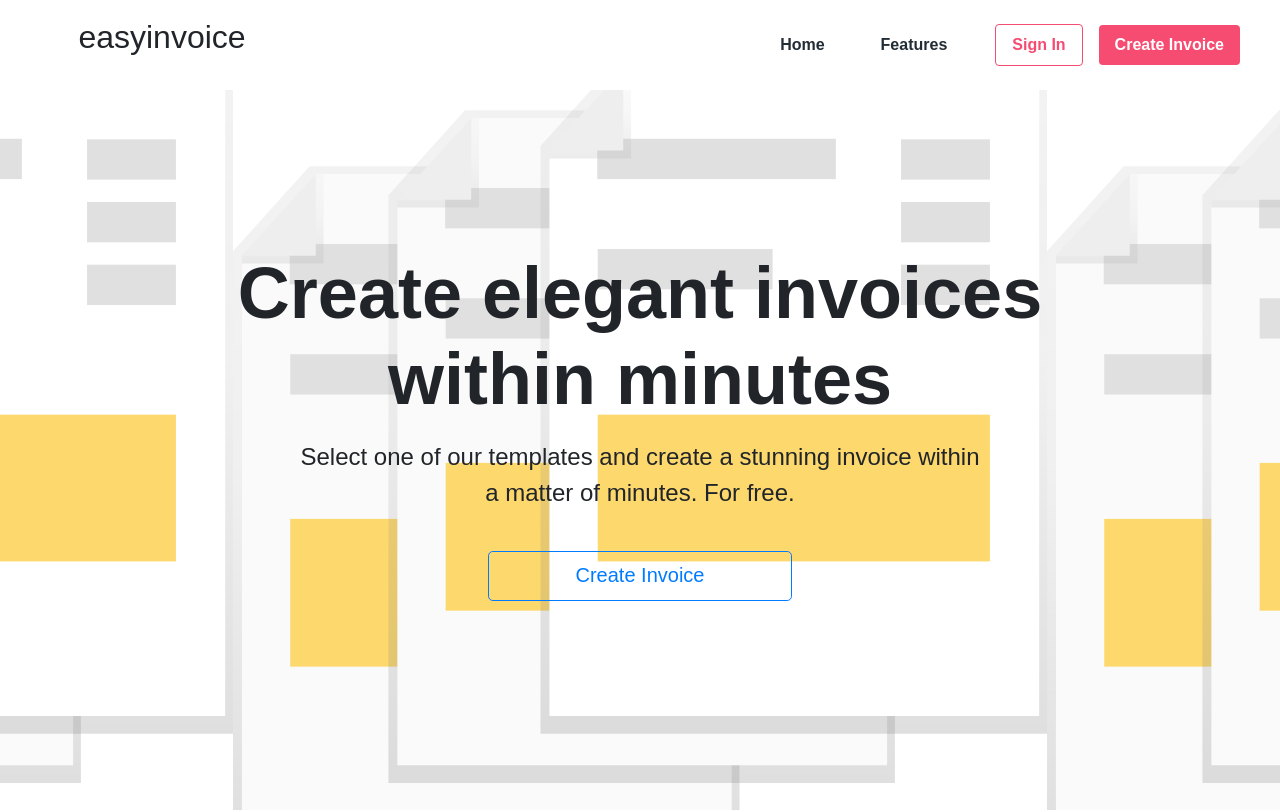
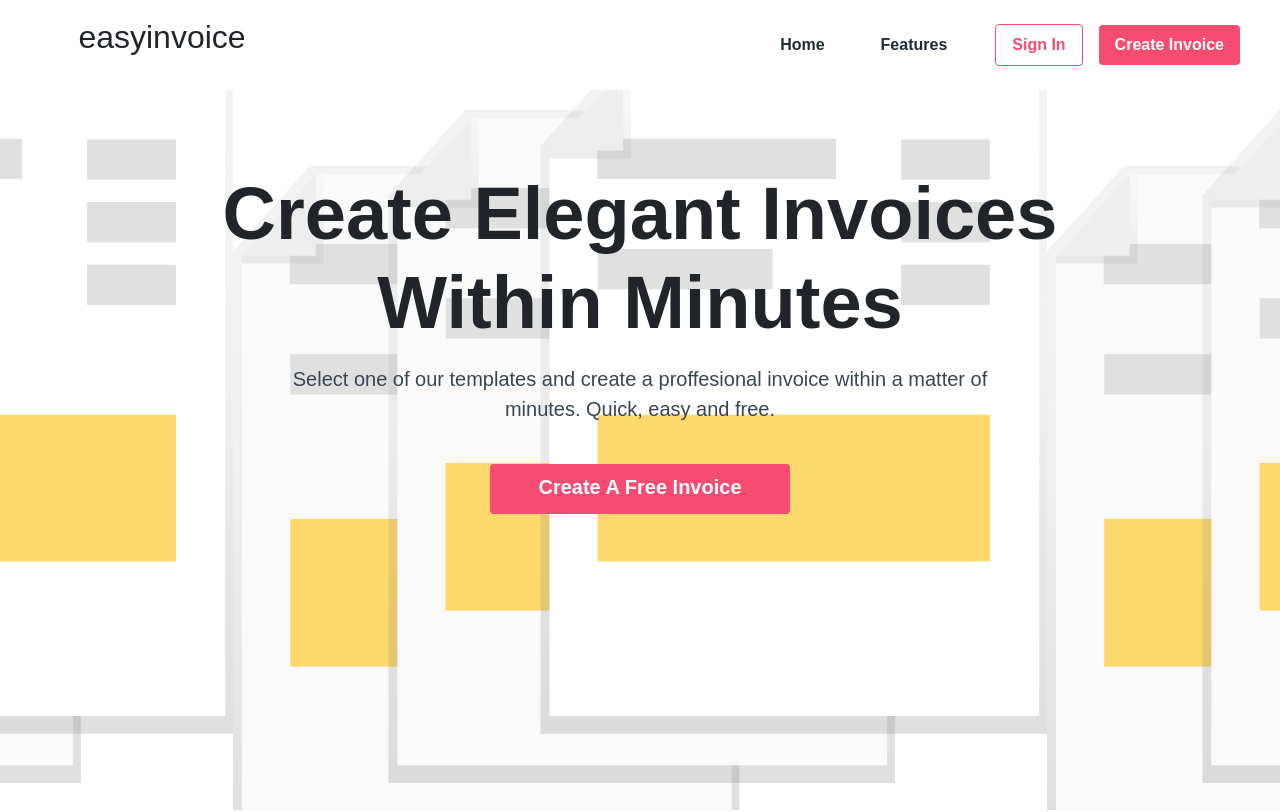
Before and after one commit to juliusvdw/custom-invoice-generator, a React (Create React App) app in the folder client/: page / in a window 1280 px wide. Shown: the top 812 px of the page. Built offline with nearby package versions, Linux system fonts and the light colour scheme.

Commit message:
Modified heading + subtext copy and style

```diff
--- a/client/src/components/pages/HomePage.js
+++ b/client/src/components/pages/HomePage.js
@@ -13,19 +13,18 @@ const HomePage = () => {
         <div className="container " style={{ height: "90vh" }}>
           <div className=" text-center " id="main-left">
             <div className="container-fluid h-100" style={containerStyle}>
-              <h2 className="heading" style={headingStyle}>
-                <strong> Create elegant invoices within minutes </strong>
-              </h2>
+              <h1 className="heading" style={headingStyle}>
+                Create Elegant Invoices Within Minutes              </h1>
               <p style={pStyle} className="mt-3 mx-auto">
-                Select one of our templates and create a stunning invoice within
-                a matter of minutes. For free.
+                Select one of our templates and create a proffesional invoice within
+                a matter of minutes. Quick, easy and free.
               </p>
               <Link to="templates-section" smooth={true} duration={800}>
                 <btn
-                  className="btn btn-outline-primary  btn-lg mt-4  "
+                  className="btn btn-primary  btn-lg mt-4  btn-custom"
                   style={btnStyle}
                 >
-                  Create Invoice
+                  <strong>Create A Free Invoice</strong>
                 </btn>
               </Link>
             </div>
@@ -69,23 +68,26 @@ const imageStyle = {
 };
 
 const headingStyle = {
-  fontSize: "4.5rem",
+  fontSize: '74px',
+  fontWeight:'bold'
 };
 
 const pStyle = {
-  fontSize: "1.5rem",
+  fontSize: "20px",
   width: "80%",
   textAlign: "center",
+  color:'#394550'
 };
 
 const btnStyle = {
   borderWidth: "1.5px",
   minHeight: "50px",
-  width: "35%",
+  width: "300px",
+  backgroundColor:'#2F2FA1 !important'
 };
 
 const containerStyle = {
-  paddingTop: "20vh",
+  paddingTop: "10vh",
   maxWidth: "900px",
 };
 
```
